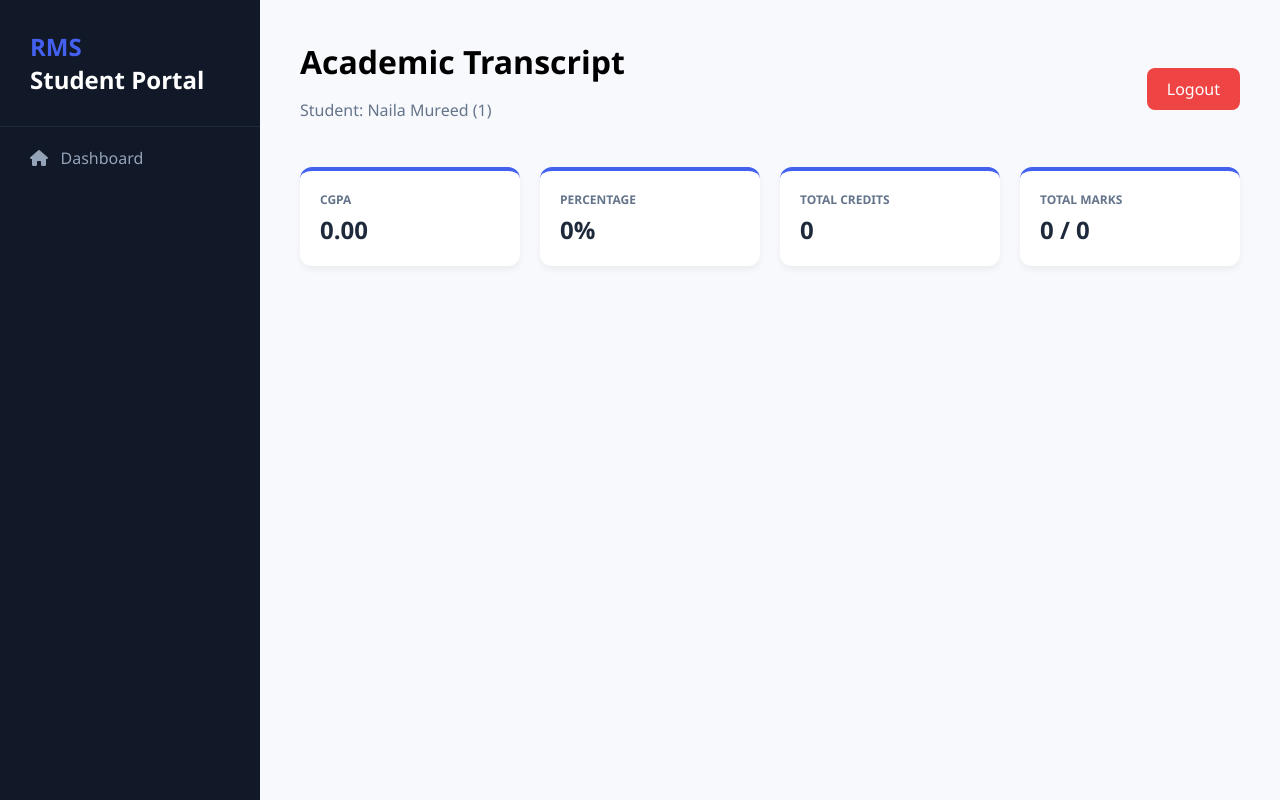
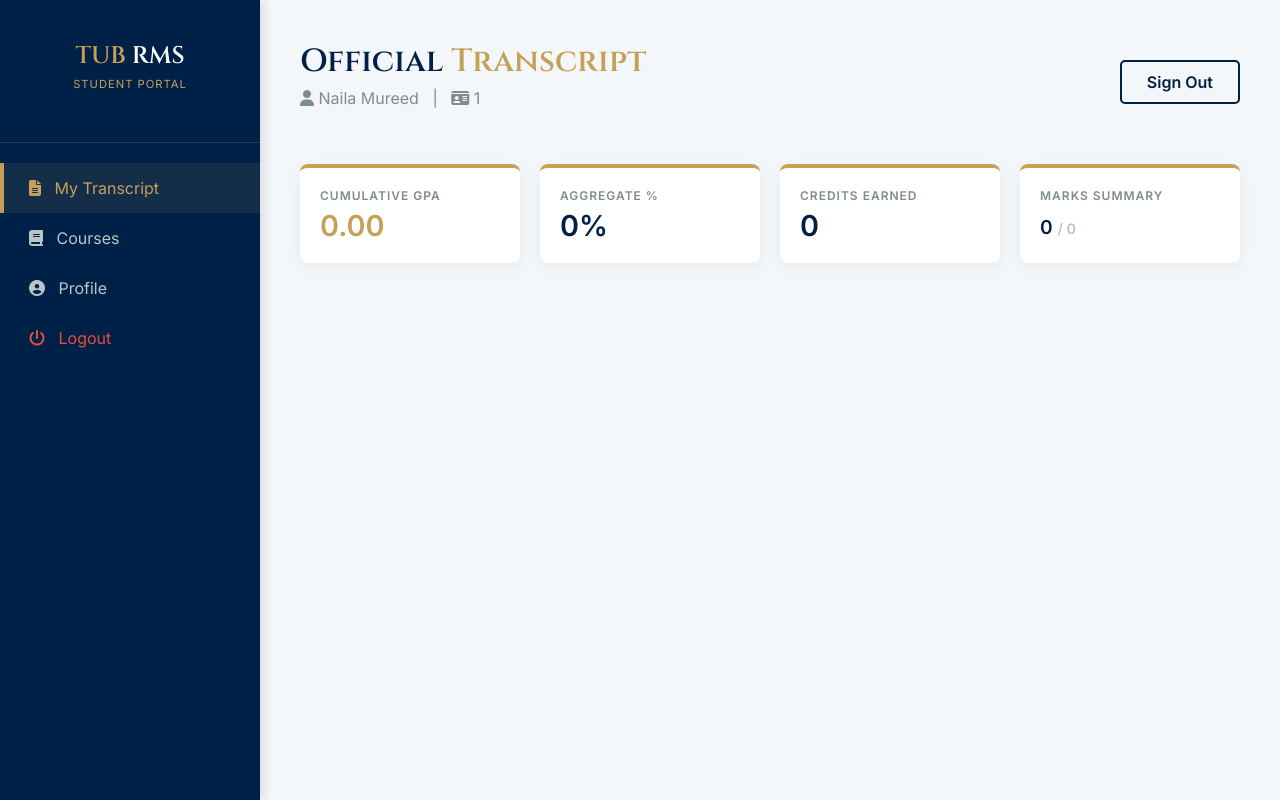
Before and after one commit to amirkhan421/Result-Management-System, a PHP site: page /student_dashboard.php in a window 1280 px wide. Run offline with PHP 8.4, Linux system fonts and the light colour scheme; a user stored in the database is signed in; data comes from the database, SQL or seed files in the repository.

Commit message:
student portal theme matched functionality zero except logout

```diff
--- a/Result_Management/student_dashboard.php
+++ b/Result_Management/student_dashboard.php
@@ -11,14 +11,14 @@ if (!isset($_SESSION['user_role']) || $_SESSION['user_role'] !== 'student') {
 $user_name = $_SESSION['user_name'];
 $roll_no_id = $_SESSION['roll_no_identifier'];
 
-// 1. Student ka batch_id aur details nikaalna
+// 1. Fetch Batch ID
 $stmt = $conn->prepare("SELECT batch_id FROM students WHERE student_roll_no = ?");
 $stmt->bind_param("s", $roll_no_id);
 $stmt->execute();
 $batch_res = $stmt->get_result()->fetch_assoc();
 $batch_id = $batch_res['batch_id'] ?? 0;
 
-// 2. Us Batch ka sara Curriculum (Subjects) nikaalna
+// 2. Fetch Curriculum
 $curriculum = [];
 $curr_q = "SELECT sem.semester_number, sm.subject_name, sm.subject_code, sm.credit_hours
            FROM semesters sem
@@ -34,7 +34,7 @@ while($row = $curr_res->fetch_assoc()){
     $curriculum[$row['semester_number']][] = $row;
 }
 
-// 3. Student ke actual Results (Marks) nikaalna
+// 3. Fetch Actual Results
 $marks = [];
 $marks_q = "SELECT * FROM semester_results WHERE student_roll_no = ? ORDER BY semester_number ASC, result_entry_id ASC";
 $stmt = $conn->prepare($marks_q);
@@ -45,7 +45,6 @@ while($row = $marks_res->fetch_assoc()){
     $marks[$row['semester_number']][] = $row;
 }
 
-// Global Stats
 $total_cr = 0; $total_pts = 0; $total_obt = 0; $total_poss = 0;
 ?>
 
@@ -53,55 +52,218 @@ $total_cr = 0; $total_pts = 0; $total_obt = 0; $total_poss = 0;
 <html lang="en">
 <head>
     <meta charset="UTF-8">
-    <title>Student Transcript | RMS </title>
-    <link rel="stylesheet" href="https://cdnjs.cloudflare.com/ajax/libs/font-awesome/6.4.0/css/all.min.css">
+    <title>Transcript | <?php echo htmlspecialchars($user_name); ?></title>
+    <link rel="stylesheet" href="https://cdnjs.cloudflare.com/ajax/libs/font-awesome/6.4.2/css/all.min.css">
+    <link href="https://fonts.googleapis.com/css2?family=Cinzel:wght@600&family=Inter:wght@300;400;600&display=swap" rel="stylesheet">
     <style>
-        :root { --primary: #4361ee; --sidebar: #111827; --bg: #f8f9fd; }
-        body { font-family: 'Segoe UI', Tahoma, Geneva, Verdana, sans-serif; background: var(--bg); margin: 0; display: flex; }
+        :root {
+            --navy: #002147;
+            --gold: #C5A059;
+            --white: #ffffff;
+            --light-gold: rgba(197, 160, 89, 0.1);
+            --bg: #f4f7f9;
+        }
 
-        /* Sidebar */
-        .sidebar { width: 260px; background: var(--sidebar); height: 100vh; color: #fff; position: fixed; }
-        .logo { padding: 30px; font-size: 1.5rem; font-weight: 800; color: var(--primary); border-bottom: 1px solid #1e293b; }
+        body {
+            font-family: 'Inter', sans-serif;
+            background: var(--bg);
+            margin: 0;
+            display: flex;
+        }
+
+        /* Sidebar Design */
+        .sidebar {
+            width: 260px;
+            background: var(--navy);
+            height: 100vh;
+            color: var(--white);
+            position: fixed;
+            box-shadow: 4px 0 10px rgba(0,0,0,0.1);
+        }
+
+        .logo-section {
+            padding: 40px 20px;
+            text-align: center;
+            border-bottom: 1px solid rgba(197, 160, 89, 0.2);
+        }
+
+        .logo-section h2 {
+            font-family: 'Cinzel', serif;
+            font-size: 1.5rem;
+            margin: 0;
+            color: var(--gold);
+        }
+
+        .nav-links {
+            padding: 20px 0;
+        }
+
+        .nav-item {
+            padding: 15px 25px;
+            display: block;
+            color: #bdc3c7;
+            text-decoration: none;
+            transition: 0.3s;
+            border-left: 4px solid transparent;
+        }
+
+        .nav-item:hover, .nav-item.active {
+            background: var(--light-gold);
+            color: var(--gold);
+            border-left: 4px solid var(--gold);
+        }
 
         /* Main Content */
-        .main { margin-left: 260px; padding: 40px; width: 100%; box-sizing: border-box; }
-        .header { display: flex; justify-content: space-between; align-items: center; margin-bottom: 30px; }
+        .main {
+            margin-left: 260px;
+            padding: 40px;
+            width: 100%;
+        }
 
-        /* Stats Cards */
-        .stats-grid { display: grid; grid-template-columns: repeat(4, 1fr); gap: 20px; margin-bottom: 30px; }
-        .stat-card { background: #fff; padding: 20px; border-radius: 12px; box-shadow: 0 4px 6px rgba(0,0,0,0.05); border-top: 4px solid var(--primary); }
-        .stat-label { font-size: 0.75rem; color: #64748b; text-transform: uppercase; font-weight: bold; }
-        .stat-value { font-size: 1.5rem; font-weight: 800; color: #1e293b; margin-top: 5px; }
+        .header {
+            display: flex;
+            justify-content: space-between;
+            align-items: center;
+            margin-bottom: 40px;
+        }
 
-        /* Semester Tables */
-        .sem-card { background: #fff; border-radius: 12px; margin-bottom: 30px; overflow: hidden; box-shadow: 0 10px 15px rgba(0,0,0,0.05); }
-        .sem-header { background: #f8fafc; padding: 15px 25px; font-weight: bold; border-bottom: 1px solid #e2e8f0; color: var(--primary); }
-        table { width: 100%; border-collapse: collapse; }
-        th { text-align: left; padding: 12px 25px; background: #fafafa; color: #475569; font-size: 0.8rem; text-transform: uppercase; }
-        td { padding: 15px 25px; border-bottom: 1px solid #f1f5f9; font-size: 0.9rem; }
+        .header h1 {
+            font-family: 'Cinzel', serif;
+            color: var(--navy);
+            margin: 0;
+        }
 
-        .grade-badge { background: #e0e7ff; color: #4338ca; padding: 4px 10px; border-radius: 6px; font-weight: bold; }
-        .logout { background: #ef4444; color: white; padding: 10px 20px; text-decoration: none; border-radius: 8px; float: right; }
+        /* Stats Section */
+        .stats-grid {
+            display: grid;
+            grid-template-columns: repeat(4, 1fr);
+            gap: 20px;
+            margin-bottom: 40px;
+        }
+
+        .stat-card {
+            background: var(--white);
+            padding: 20px;
+            border-radius: 8px;
+            border-top: 4px solid var(--gold);
+            box-shadow: 0 4px 15px rgba(0,0,0,0.05);
+        }
+
+        .stat-label {
+            font-size: 0.75rem;
+            color: #7f8c8d;
+            text-transform: uppercase;
+            letter-spacing: 1px;
+            font-weight: 600;
+        }
+
+        .stat-value {
+            font-size: 1.8rem;
+            font-weight: 700;
+            color: var(--navy);
+            margin-top: 5px;
+        }
+
+        /* Semester Card */
+        .sem-card {
+            background: var(--white);
+            border-radius: 12px;
+            margin-bottom: 40px;
+            overflow: hidden;
+            box-shadow: 0 10px 25px rgba(0,0,0,0.05);
+        }
+
+        .sem-header {
+            background: var(--navy);
+            color: var(--gold);
+            padding: 15px 25px;
+            font-family: 'Cinzel', serif;
+            font-size: 1.1rem;
+            letter-spacing: 1px;
+        }
+
+        table {
+            width: 100%;
+            border-collapse: collapse;
+        }
+
+        th {
+            text-align: left;
+            padding: 15px 25px;
+            background: #f8f9fa;
+            color: var(--navy);
+            font-size: 0.8rem;
+            text-transform: uppercase;
+            border-bottom: 2px solid #eee;
+        }
+
+        td {
+            padding: 15px 25px;
+            border-bottom: 1px solid #f1f1f1;
+            font-size: 0.95rem;
+        }
+
+        tr:hover {
+            background-color: #fcf9f2;
+        }
+
+        .grade-badge {
+            background: var(--navy);
+            color: var(--gold);
+            padding: 4px 12px;
+            border-radius: 4px;
+            font-weight: bold;
+            font-size: 0.85rem;
+        }
+
+        .gpa-row {
+            background: #fdfaf3;
+            font-weight: bold;
+        }
+
+        .logout-btn {
+            background: transparent;
+            color: var(--navy);
+            border: 2px solid var(--navy);
+            padding: 10px 25px;
+            text-decoration: none;
+            border-radius: 5px;
+            font-weight: 600;
+            transition: 0.3s;
+        }
+
+        .logout-btn:hover {
+            background: var(--navy);
+            color: var(--gold);
+        }
+
     </style>
 </head>
 <body>
 
-<div class="sidebar">
-    <div class="logo">RMS
-        <div style="color:white">Student Portal</div>
+<aside class="sidebar">
+    <div class="logo-section">
+        <h2>TUB <span style="color:var(--white)">RMS</span></h2>
+        <p style="font-size: 0.7rem; color: var(--gold); margin-top: 5px; letter-spacing: 1px;">STUDENT PORTAL</p>
     </div>
-
-
-    <div style="padding: 20px 30px; color: #94a3b8;"><i class="fas fa-home"></i> &nbsp; Dashboard</div>
-</div>
+    <nav class="nav-links">
+        <a href="#" class="nav-item active"><i class="fas fa-file-alt"></i> &nbsp; My Transcript</a>
+        <a href="#" class="nav-item"><i class="fas fa-book"></i> &nbsp; Courses</a>
+        <a href="#" class="nav-item"><i class="fas fa-user-circle"></i> &nbsp; Profile</a>
+        <a href="logout.php" class="nav-item" style="color: #e74c3c;"><i class="fas fa-power-off"></i> &nbsp; Logout</a>
+    </nav>
+</aside>
 
 <div class="main">
     <div class="header">
         <div>
-            <h1 style="margin:0">Academic Transcript</h1>
-            <p style="color: #64748b;">Student: <?php echo htmlspecialchars($user_name); ?> (<?php echo $roll_no_id; ?>)</p>
+            <h1>Official <span style="color:var(--gold)">Transcript</span></h1>
+            <p style="color: #7f8c8d; margin-top: 5px;">
+                <i class="fas fa-user"></i> <?php echo htmlspecialchars($user_name); ?>
+                &nbsp; | &nbsp; <i class="fas fa-id-card"></i> <?php echo $roll_no_id; ?>
+            </p>
         </div>
-        <a href="logout.php" class="logout">Logout</a>
+        <a href="logout.php" class="logout-btn">Sign Out</a>
     </div>
 
     <div class="stats-grid" id="stats-area"></div>
@@ -117,7 +279,7 @@ $total_cr = 0; $total_pts = 0; $total_obt = 0; $total_poss = 0;
             <thead>
                 <tr>
                     <th>Code</th>
-                    <th>Subject</th>
+                    <th>Subject Title</th>
                     <th>Credits</th>
                     <th>Obtained</th>
                     <th>Grade</th>
@@ -126,7 +288,6 @@ $total_cr = 0; $total_pts = 0; $total_obt = 0; $total_poss = 0;
             <tbody>
                 <?php
                 foreach ($semMarks as $index => $mRow):
-                    // Matching marks with curriculum based on order (Index)
                     $sub = $curriculum[$semNum][$index] ?? null;
                     if (!$sub) continue;
 
@@ -139,16 +300,18 @@ $total_cr = 0; $total_pts = 0; $total_obt = 0; $total_poss = 0;
                     $s_pts += ($mRow['grade_point_total'] * $sub['credit_hours']);
                 ?>
                 <tr>
-                    <td style="font-weight: bold; color: var(--primary);"><?php echo $sub['subject_code']; ?></td>
+                    <td style="font-weight: 600; color: var(--navy);"><?php echo $sub['subject_code']; ?></td>
                     <td><?php echo $sub['subject_name']; ?></td>
                     <td><?php echo $sub['credit_hours']; ?></td>
                     <td><?php echo $mRow['marks_obtained']; ?></td>
                     <td><span class="grade-badge"><?php echo $mRow['grade_letter']; ?></span></td>
                 </tr>
                 <?php endforeach; ?>
-                <tr style="background: #fcfcff; font-weight: bold;">
-                    <td colspan="4" style="text-align: right;">Semester GPA:</td>
-                    <td style="color: #10b981;"><?php echo ($s_cr > 0) ? number_format($s_pts/$s_cr, 2) : '0.00'; ?></td>
+                <tr class="gpa-row">
+                    <td colspan="4" style="text-align: right; color: var(--navy);">SEMESTER GPA:</td>
+                    <td style="color: var(--navy); font-size: 1.1rem;">
+                        <?php echo ($s_cr > 0) ? number_format($s_pts/$s_cr, 2) : '0.00'; ?>
+                    </td>
                 </tr>
             </tbody>
         </table>
@@ -162,12 +325,25 @@ $total_cr = 0; $total_pts = 0; $total_obt = 0; $total_poss = 0;
 </div>
 
 <script>
-    // Updating Stats Cards dynamically via JavaScript to reflect calculated totals
     document.getElementById('stats-area').innerHTML = `
-        <div class="stat-card"><div class="stat-label">CGPA</div><div class="stat-value">${'<?php echo $final_cgpa; ?>'}</div></div>
-        <div class="stat-card"><div class="stat-label">Percentage</div><div class="stat-value">${'<?php echo $final_per; ?>'}%</div></div>
-        <div class="stat-card"><div class="stat-label">Total Credits</div><div class="stat-value">${'<?php echo $total_cr; ?>'}</div></div>
-        <div class="stat-card"><div class="stat-label">Total Marks</div><div class="stat-value">${'<?php echo $total_obt; ?>'} / ${'<?php echo $total_poss; ?>'}</div></div>
+        <div class="stat-card">
+            <div class="stat-label">Cumulative GPA</div>
+            <div class="stat-value" style="color:var(--gold)">${'<?php echo $final_cgpa; ?>'}</div>
+        </div>
+        <div class="stat-card">
+            <div class="stat-label">Aggregate %</div>
+            <div class="stat-value">${'<?php echo $final_per; ?>'}%</div>
+        </div>
+        <div class="stat-card">
+            <div class="stat-label">Credits Earned</div>
+            <div class="stat-value">${'<?php echo $total_cr; ?>'}</div>
+        </div>
+        <div class="stat-card">
+            <div class="stat-label">Marks Summary</div>
+            <div class="stat-value" style="font-size:1.2rem; margin-top:12px;">
+                ${'<?php echo $total_obt; ?>'} <span style="color:#bdc3c7; font-size:0.9rem;">/ ${'<?php echo $total_poss; ?>'}</span>
+            </div>
+        </div>
     `;
 </script>
 
```
Also changed, not shown: README.md.
